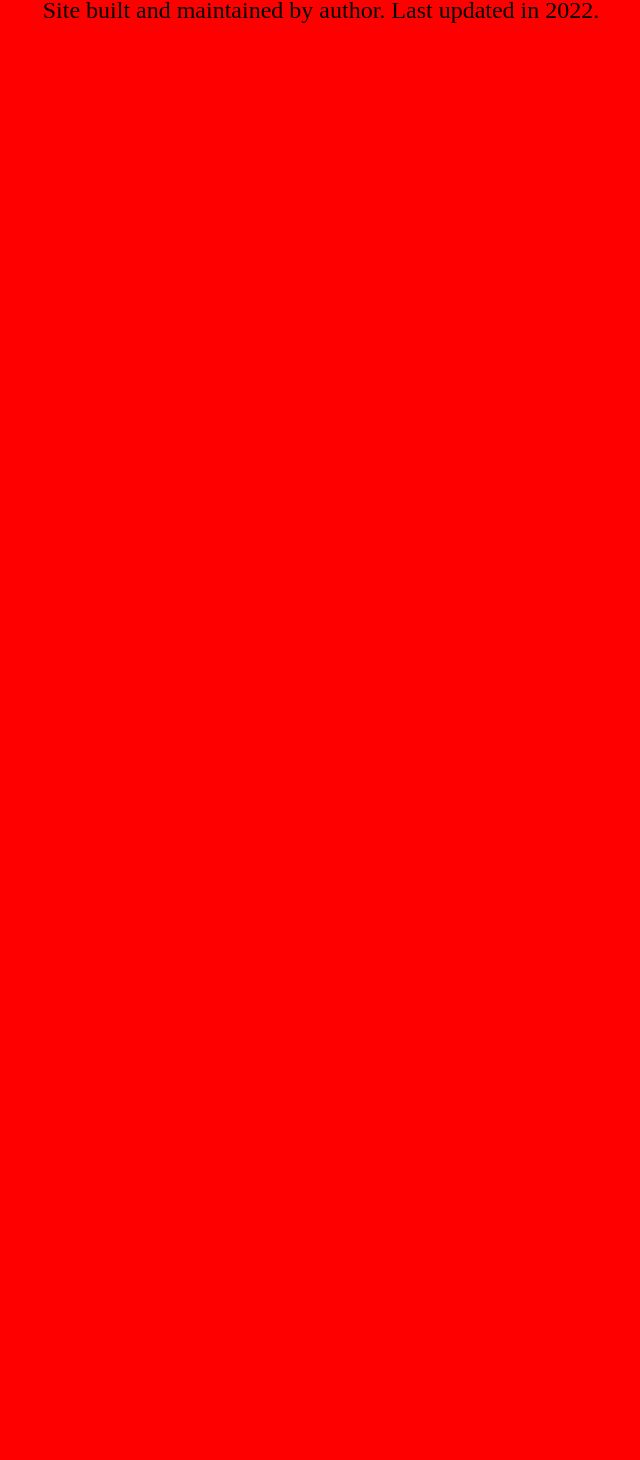
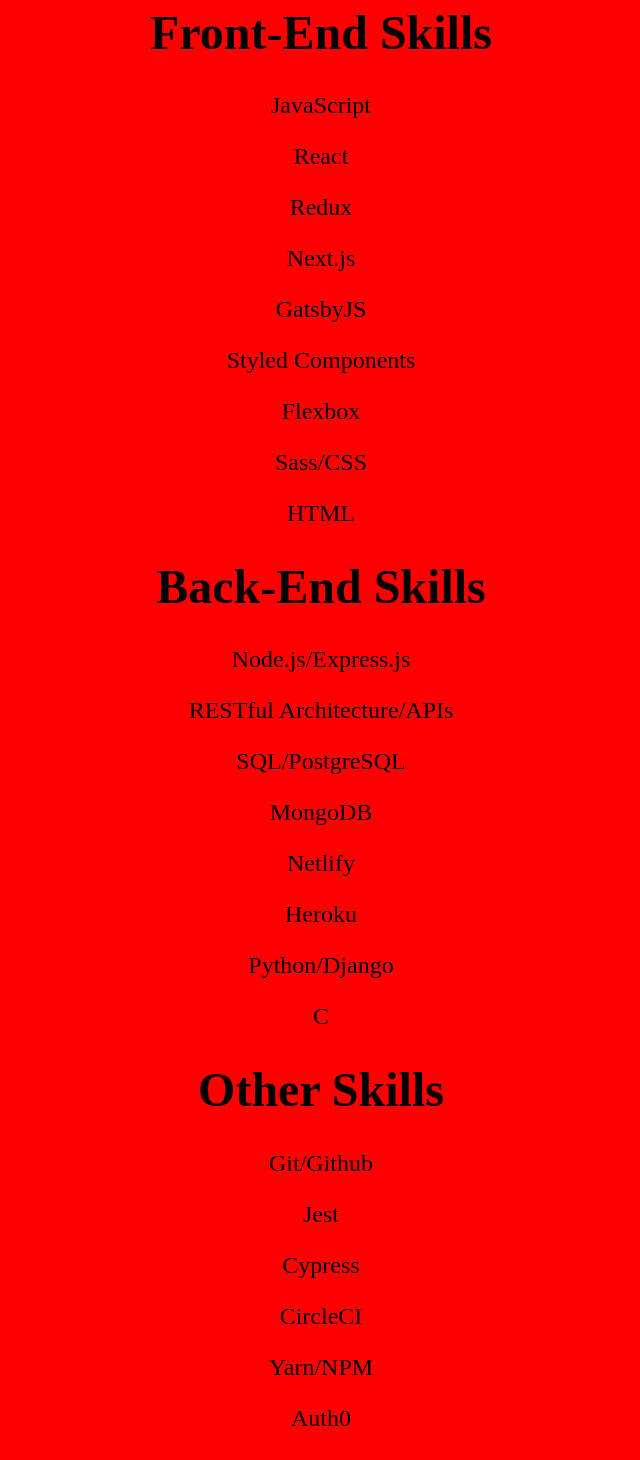
Before and after one commit to timOTdev/thDev3, a Next.js app: page / in a window 1280 px wide. Shown: the part 2553-4013 px from the top of the page, without its empty margins (319-959 px from the left). Before the commit the page ends 2601 px from the top, so only its background shows below. Built offline with nearby package versions, Linux system fonts and the light colour scheme.

Commit message:
Add Skills

```diff
--- a/assets/GlobalData.tsx
+++ b/assets/GlobalData.tsx
@@ -98,41 +98,6 @@
     url: 'https://www.hispanichackers.com/',
     alt: 'Austin Hispanic Hackers',
   },
-};
-
-export const skills = {
-  frontEnd: [
-    'JavaScript',
-    'React',
-    'Redux',
-    'Next.js',
-    'GatsbyJS',
-    'Styled Components',
-    'Flexbox',
-    'Sass/CSS',
-    'HTML',
-  ],
-  backEnd: [
-    'Node.js/Express.js',
-    'RESTful Architecture/APIs',
-    'SQL/PostgreSQL',
-    'MongoDB',
-    'Netlify',
-    'Heroku',
-    'Python/Django',
-    'C',
-  ],
-  other: [
-    'Git/Github',
-    'Jest',
-    'Cypress',
-    'CircleCI',
-    'Yarn/NPM',
-    'Auth0',
-    'Jira',
-    'Vietnamese (fluent)',
-    'Spanish (basic)',
-  ],
 };
 
 export const projectsPrimary = [
@@ -284,3 +249,38 @@
   "In my spare time, I enjoy traveling, outdoor activities, reading non-fiction books/tech articles, taking coding courses, and experimenting with new technologies and learning new features. I'm currently exploring the React and Blockchain ecosystems.",
   "If you'd like to reach me, please send me a message on LinkedIn or email me in the Contact section.",
 ];
+
+export const skills = {
+  frontEnd: [
+    'JavaScript',
+    'React',
+    'Redux',
+    'Next.js',
+    'GatsbyJS',
+    'Styled Components',
+    'Flexbox',
+    'Sass/CSS',
+    'HTML',
+  ],
+  backEnd: [
+    'Node.js/Express.js',
+    'RESTful Architecture/APIs',
+    'SQL/PostgreSQL',
+    'MongoDB',
+    'Netlify',
+    'Heroku',
+    'Python/Django',
+    'C',
+  ],
+  other: [
+    'Git/Github',
+    'Jest',
+    'Cypress',
+    'CircleCI',
+    'Yarn/NPM',
+    'Auth0',
+    'Jira',
+    'Vietnamese (fluent)',
+    'Spanish (basic)',
+  ],
+};
--- /dev/null
+++ b/components/Skills.tsx
@@ -0,0 +1,17 @@
+import { skills } from '../assets/GlobalData';
+export default () => (
+  <>
+    <h1>Front-End Skills</h1>
+    {skills.frontEnd.map((skill) => (
+      <p>{skill}</p>
+    ))}
+    <h1>Back-End Skills</h1>
+    {skills.backEnd.map((skill) => (
+      <p>{skill}</p>
+    ))}
+    <h1>Other Skills</h1>
+    {skills.other.map((skill) => (
+      <p>{skill}</p>
+    ))}
+  </>
+);
--- a/pages/index.tsx
+++ b/pages/index.tsx
@@ -3,6 +3,7 @@
 import Introduction from '../components/Introduction';
 import Portfolio from '../components/Portfolio';
 import About from '../components/About';
+import Skills from '../components/Skills';
 
 export default function Home() {
   return (
@@ -14,6 +15,7 @@
         <Introduction />
         <Portfolio />
         <About />
+        <Skills />
       </Layout>
     </>
   );
```
